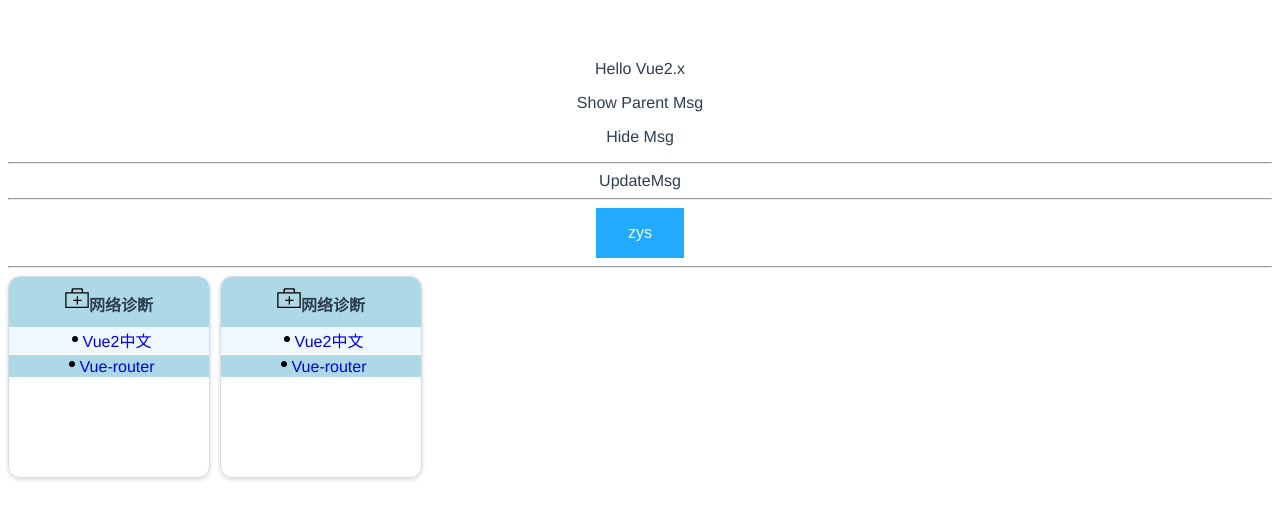
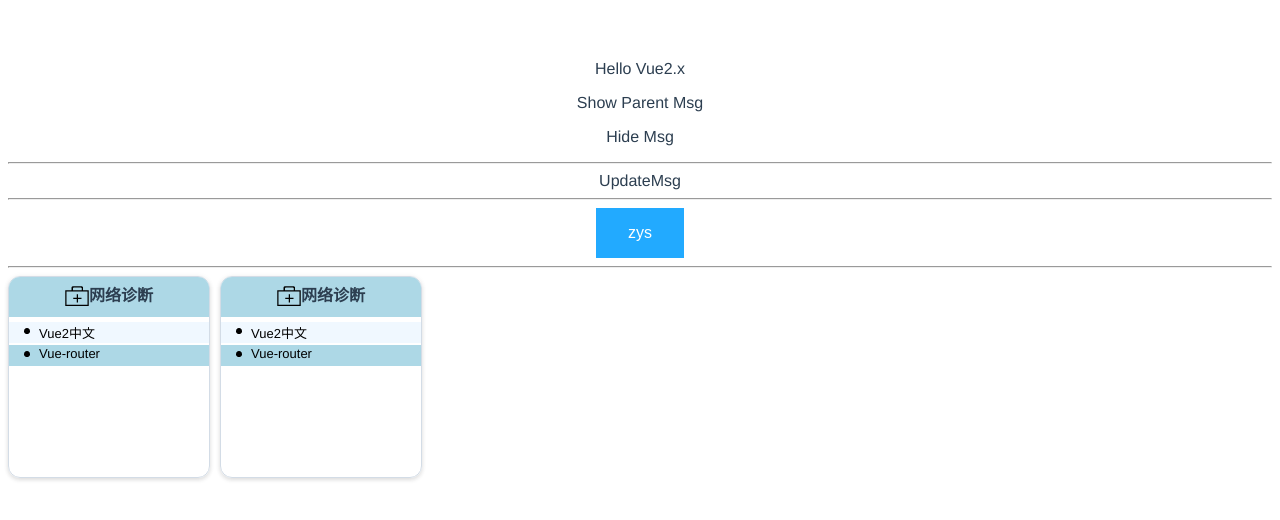
Before and after one commit to wolfzhaoshuai/zys_vue_components, a Vue app: page / in a window 1280 px wide. Shown: the top 520 px of the page. Built offline with nearby package versions, Linux system fonts and the light colour scheme.

Commit message:
card组件条目去除超链接样式，选定时改变背景色，图片垂直居中

```diff
--- a/src/App.vue
+++ b/src/App.vue
@@ -12,15 +12,17 @@
     <zys-button buttonType="info" value="zys" @open="open"></zys-button>
     <hr>
     <zys-card
-      :card_outer_links="card_outer_links1"
+      :card_outer_links="card_outer_links11"
       :card_item_png="card_item_png"
-      :card_title_png="card_title_png11">
+      :card_title_png="card_title_png11"
+      :card_flag="11">
       <template slot="card_title">网络诊断</template>
     </zys-card>
     <zys-card
-      :card_outer_links="card_outer_links1"
+      :card_outer_links="card_outer_links11"
       :card_item_png="card_item_png"
-      :card_title_png="card_title_png11">
+      :card_title_png="card_title_png11"
+      :card_flag="12">
       <template slot="card_title">网络诊断</template>
     </zys-card>
   </div>
@@ -37,7 +39,7 @@ export default {
       show: 'none',
       card_title_png11: TitleDiagnose,
       card_item_png: CardItem,
-      card_outer_links1: [
+      card_outer_links11: [
         {
           'name': 'https://vuefe.cn/v2/guide/',
           'title': 'Vue2中文'
--- a/src/components/card.vue
+++ b/src/components/card.vue
@@ -4,20 +4,23 @@
       width: card_width+'px'}">
       <div>
         <div class="zys_card_header">
-          <img :src="card_title_png">
+          <img  class="zys_card_img" :src="card_title_png">
           <span class="zys_card_title">
             <slot name="card_title"></slot>
           </span>
         </div>
-        <div class="home_card_content">
+        <div class="zys_card_content">
 
           <div v-for="(link, index) in card_inner_links"
           :class="[
             'zys_card_link_item',
             index%2 ==0 ? 'zys_card_link_item_even' : 'zys_card_link_item_odd'
           ]"
+          :id="'card_inner_link_item'+card_flag+index"
+          @mouseenter="onActive"
+          @mouseleave="offActive"
           >
-            <img :src="card_item_png">
+            <img class="zys_card_img" :src="card_item_png">
             <router-link :to="{ name: link.name }">{{ link.title }}</router-link>
           </div>
 
@@ -26,6 +29,9 @@
               'zys_card_link_item',
               index%2 ==0 ? 'zys_card_link_item_even' : 'zys_card_link_item_odd'
             ]"
+            :id="'card_outer_link_item'+card_flag+index"
+            @mouseenter="onActive"
+            @mouseleave="offActive"
             >
             <img :src="card_item_png">
             <a :href="link.name" target="_blank">{{ link.title }}</a>
@@ -61,6 +67,20 @@ export default {
     },
     card_item_png: {
       required: false
+    },
+    card_flag: {
+      type: Number,
+      required: true
+    }
+  },
+  methods: {
+    onActive (event) {
+      let targetId = event.target.getAttribute('id')
+      document.getElementById(targetId).style.cssText = 'background-color: #ccc'
+    },
+    offActive (event) {
+      let targetId = event.target.getAttribute('id')
+      document.getElementById(targetId).style.cssText = 'background-color: '
     }
   }
 }
--- a/src/stylesheet/_card.scss
+++ b/src/stylesheet/_card.scss
@@ -11,13 +11,14 @@
 .zys_card_header {
   height: 30px;
   background:lightblue;
-  padding: 10px 0;
+  padding: 5px 0;
   text-align: center;
 }
 
 .zys_card_content {
   padding:5px 0px;
   font-size: 13px;
+  text-align: left;
 }
 
 .zys_card_content a {
@@ -30,14 +31,19 @@
   font-family: serif;
 }
 
+.zys_card_img {
+  vertical-align: middle;
+}
+
 .zys_card_link_item {
   padding:1px 10px;
   margin-bottom:2px;
   a {
-     text-decoration: none;
-  }
-  :hover {
-    background-color: lightgreen;
+    display: block;
+    position: relative;
+    float: right;
+    width: 160px;
+    text-decoration: none;
   }
   &_even {
     background-color: aliceblue;
```
